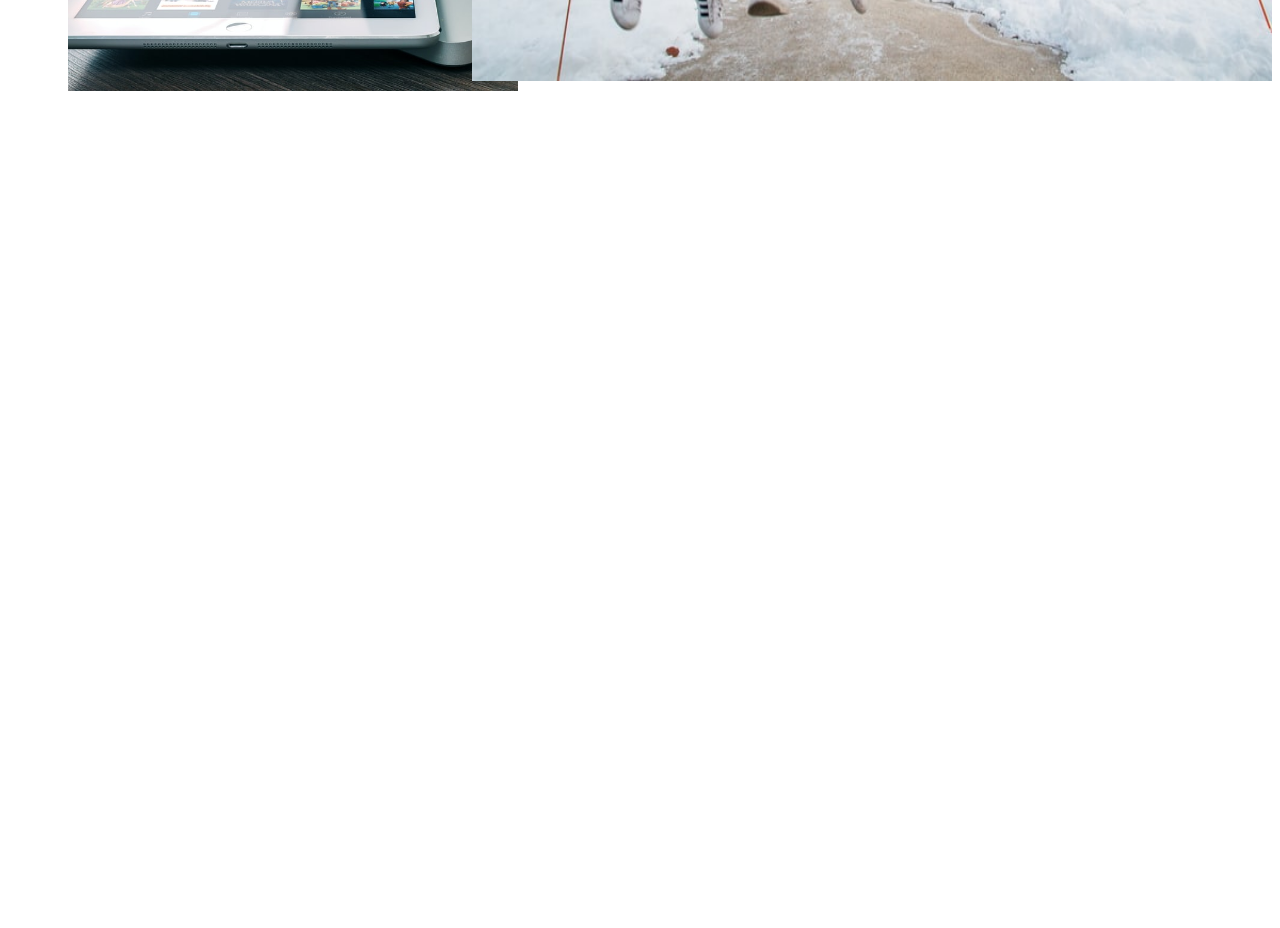
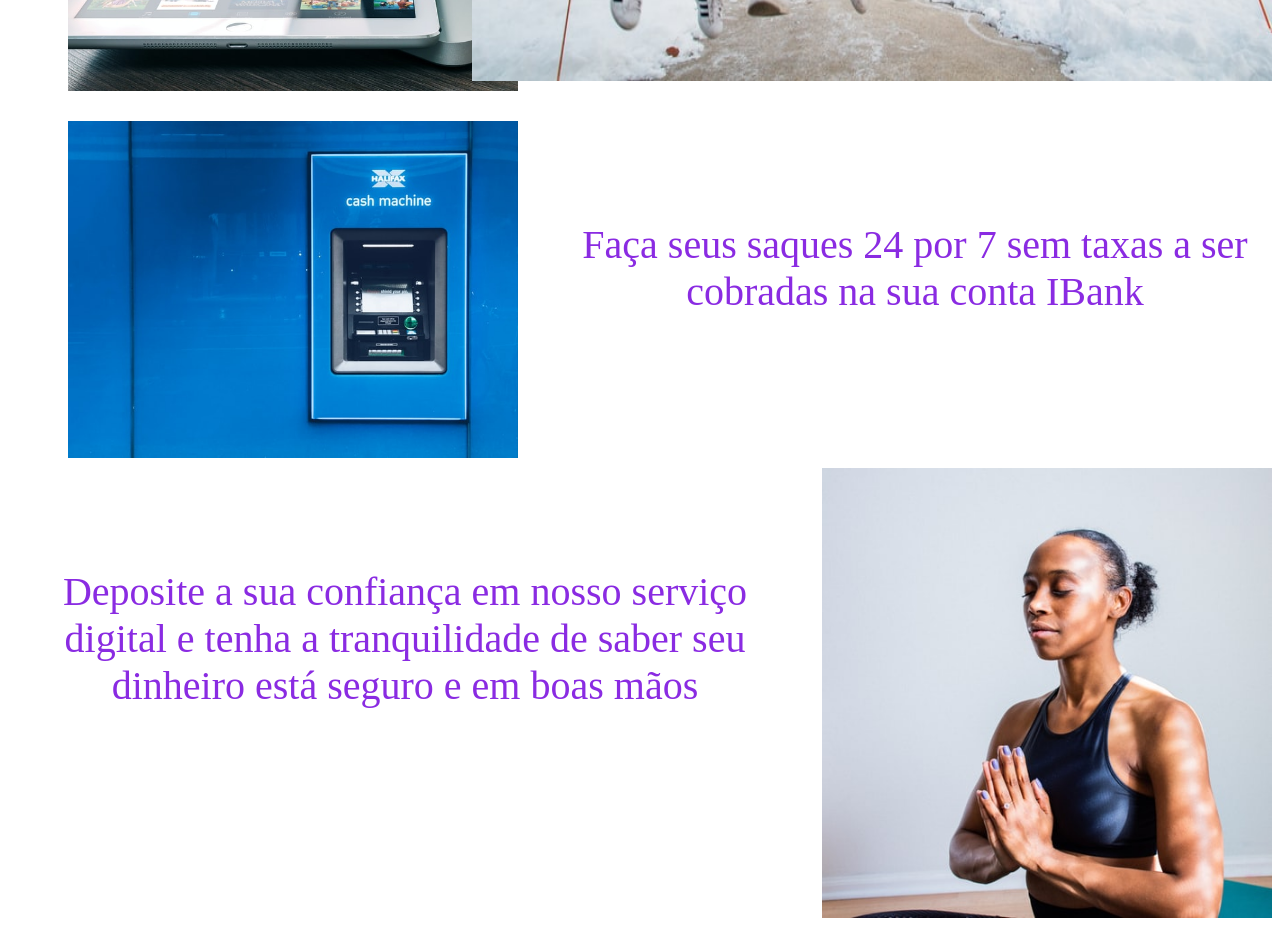
Before and after one commit to simone-art/projeto-ibank, an Angular app: page / in a window 1280 px wide. Shown: the part 2980-3908 px from the top of the page. Before the commit the page ends 3739 px from the top, so only its background shows below. Built offline with nearby package versions, Linux system fonts and the light colour scheme.

Commit message:
Criado componente container-beneficios-tres html e css

```diff
--- a/src/app/app.component.html
+++ b/src/app/app.component.html
@@ -2,3 +2,4 @@
 <app-container-bemvindos></app-container-bemvindos>
 <app-container-beneficios></app-container-beneficios>
 <app-contaniner-beneficios-dos></app-contaniner-beneficios-dos>
+<app-container-beneficios-tres></app-container-beneficios-tres>
--- a/src/app/app.module.ts
+++ b/src/app/app.module.ts
@@ -7,6 +7,7 @@ import { CabecalhoComponent } from './cabecalho/cabecalho.component';
 import { ContainerBemvindosComponent } from './container-bemvindos/container-bemvindos.component';
 import { ContainerBeneficiosComponent } from './container-beneficios/container-beneficios.component';
 import { ContaninerBeneficiosDosComponent } from './contaniner-beneficios-dos/contaniner-beneficios-dos.component';
+import { ContainerBeneficiosTresComponent } from './container-beneficios-tres/container-beneficios-tres.component';
 
 @NgModule({
   declarations: [
@@ -14,7 +15,8 @@ import { ContaninerBeneficiosDosComponent } from './contaniner-beneficios-dos/co
     CabecalhoComponent,
     ContainerBemvindosComponent,
     ContainerBeneficiosComponent,
-    ContaninerBeneficiosDosComponent
+    ContaninerBeneficiosDosComponent,
+    ContainerBeneficiosTresComponent
   ],
   imports: [
     BrowserModule,
--- /dev/null
+++ b/src/app/container-beneficios-tres/container-beneficios-tres.component.css
@@ -0,0 +1,23 @@
+body{
+    margin: 0 auto;
+}
+
+.beneficios-tres, .beneficios-quatro{
+    display: flex;
+    flex-direction: row;
+    margin-bottom: 10px;
+}
+
+.imagem-caixa-eletronico, .imagem-meditation {
+    width: 450px;
+    margin-left: 60px;
+}
+
+.texto-beneficios-tres, .texto-beneficios-quatro{
+    margin-top: 100px;
+    margin-right: 10px;
+    margin-left: 50px;
+    font-size: 40px;
+    color: blueviolet;
+    text-align: center;
+}
--- /dev/null
+++ b/src/app/container-beneficios-tres/container-beneficios-tres.component.html
@@ -0,0 +1,15 @@
+<section>
+
+    <div class="beneficios-tres">
+        <img src="../../assets/images/cashmachine.jpg" class="imagem-caixa-eletronico" alt="">
+        <p class="texto-beneficios-tres">Faça seus saques 24 por 7 sem taxas a ser cobradas na sua conta IBank</p>
+    </div>
+
+    <div class="beneficios-quatro">
+        <p class="texto-beneficios-quatro">Deposite a sua confiança em nosso serviço digital e tenha a tranquilidade de saber
+            seu dinheiro está seguro e em boas mãos</p>
+        <img src="../../assets/images/meditation.jpg" class="imagem-meditation" alt="">
+    </div>
+
+
+</section>
--- /dev/null
+++ b/src/app/container-beneficios-tres/container-beneficios-tres.component.ts
@@ -0,0 +1,15 @@
+import { Component, OnInit } from '@angular/core';
+
+@Component({
+  selector: 'app-container-beneficios-tres',
+  templateUrl: './container-beneficios-tres.component.html',
+  styleUrls: ['./container-beneficios-tres.component.css']
+})
+export class ContainerBeneficiosTresComponent implements OnInit {
+
+  constructor() { }
+
+  ngOnInit(): void {
+  }
+
+}
--- a/src/app/contaniner-beneficios-dos/contaniner-beneficios-dos.component.css
+++ b/src/app/contaniner-beneficios-dos/contaniner-beneficios-dos.component.css
@@ -31,6 +31,7 @@ body {
 .container-imagems-dos{
     display: flex;
     flex-direction: column;
+
 }
 
 .imagem-dos {
@@ -45,13 +46,14 @@ body {
     display: flex;
     flex-direction: row;
     justify-content: flex-end;
+    height: 10px;
 }
 
 .imagem-dos-feliz{
     width: 800px;
     height: 600px;
     margin-top: 20px;
-    margin-bottom: 20px;
+    margin-bottom: 10px;
     position: relative;
     transform: translateX(-700px);
     transform: translateY(-650px);
```
Also changed, not shown: 1 other file (tests, documents, lock files or other folders).
